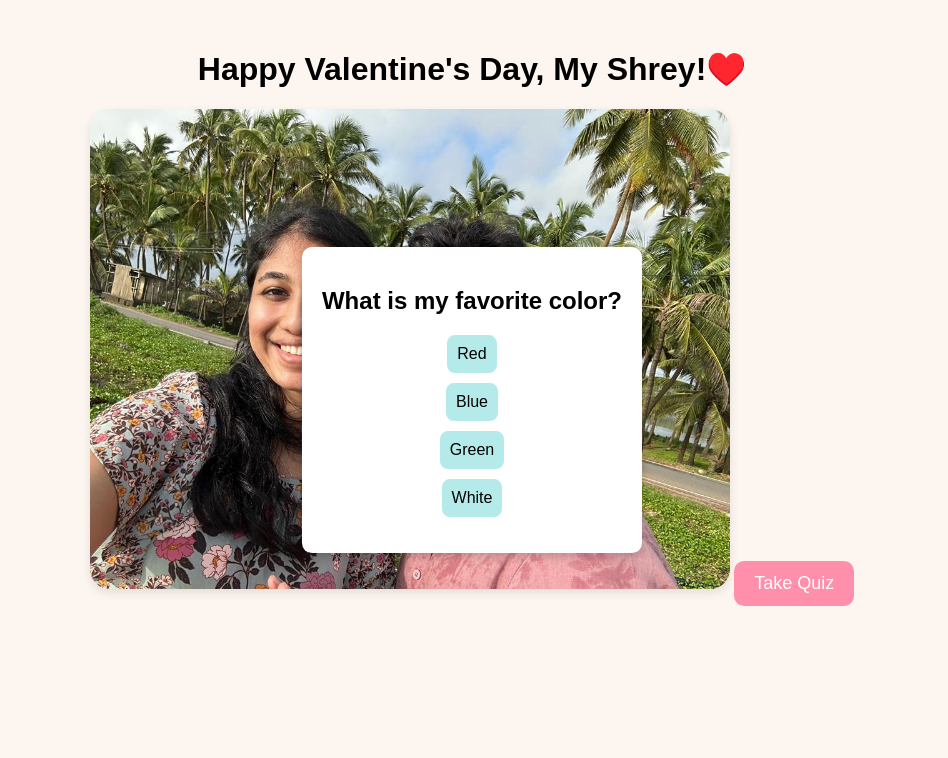
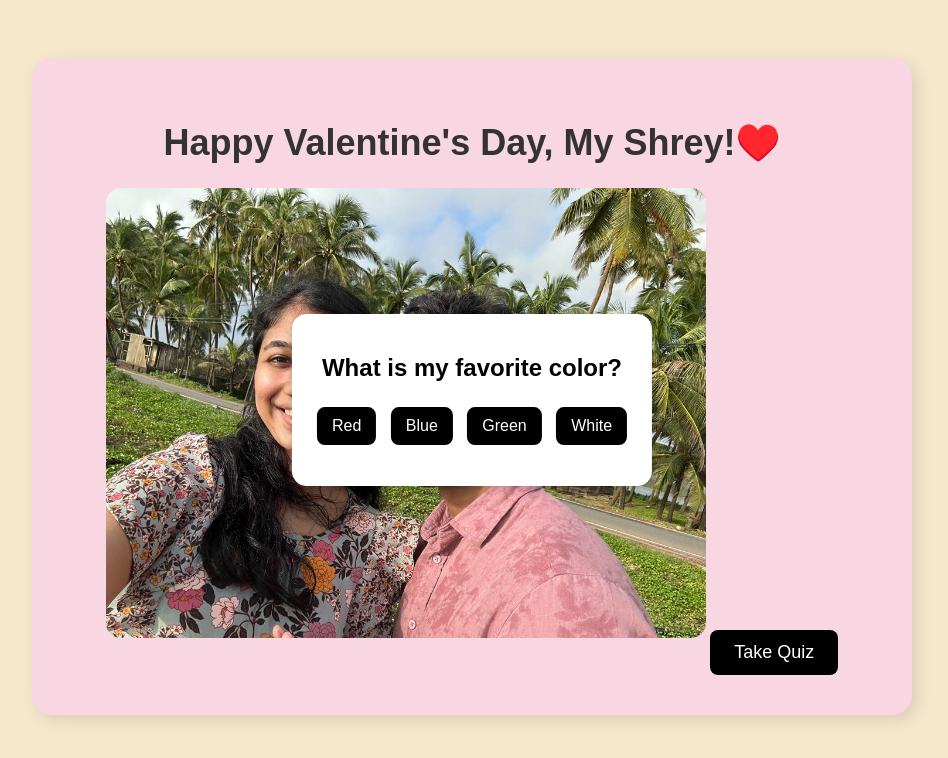
Before and after one commit to Rohan2029/valentines-website, a plain HTML site: page index.html in a window 1280 px wide. Both pictures are taken after a click on the button "Take Quiz". Shown: the whole page, without its empty margins (168-1116 px from the left). Drawn offline with Linux system fonts and the light colour scheme.

Commit message:
Update styles.css

```diff
--- a/styles.css
+++ b/styles.css
@@ -1,37 +1,48 @@
-/* General Styling */
+/* General Styles */
 body {
-    font-family: 'Poppins', sans-serif;
-    background-color: #FDF6F0; /* Soft Pastel Background */
+    background-color: #f5e6cc; /* Beige background */
+    font-family: 'Arial', sans-serif;
     text-align: center;
-    margin: 0;
-    padding: 0;
+    padding: 50px;
 }
 
 /* Home Section */
 .home {
-    margin-top: 50px;
+    max-width: 800px;
+    margin: 0 auto;
+    background-color: #f8d7e3; /* Baby pink */
+    padding: 40px;
+    border-radius: 20px;
+    box-shadow: 5px 5px 15px rgba(0, 0, 0, 0.1);
 }
 
+h1 {
+    font-size: 36px;
+    color: #333;
+}
+
+/* Main Image */
 .main-image {
-    width: 50%;
-    border-radius: 20px;
-    box-shadow: 0px 4px 10px rgba(0, 0, 0, 0.1);
+    width: 100%;
+    max-width: 600px;
+    border-radius: 15px;
+    margin-bottom: 20px;
 }
 
 /* CTA Button */
 .cta-button {
-    background-color: #FF8FAB;
+    background-color: #000; /* Black CTA */
     color: white;
     font-size: 18px;
-    padding: 12px 20px;
+    padding: 12px 24px;
     border: none;
-    border-radius: 10px;
+    border-radius: 8px;
     cursor: pointer;
     transition: 0.3s;
 }
 
 .cta-button:hover {
-    background-color: #FF6B8A;
+    background-color: #333;
 }
 
 /* Quiz Pop-up */
@@ -43,42 +54,35 @@ body {
     transform: translate(-50%, -50%);
     background: white;
     padding: 20px;
-    border-radius: 10px;
+    border-radius: 15px;
     box-shadow: 0 4px 10px rgba(0, 0, 0, 0.2);
 }
 
+/* Quiz Buttons */
 .quiz-box button {
-    display: block;
-    margin: 10px auto;
-    padding: 10px;
+    background-color: #000;
+    color: white;
+    border: none;
+    padding: 10px 15px;
+    margin: 5px;
+    cursor: pointer;
+    border-radius: 8px;
     font-size: 16px;
-    background: #B5EAEA;
-    border: none;
-    border-radius: 8px;
-    cursor: pointer;
     transition: 0.3s;
 }
 
 .quiz-box button:hover {
-    background: #81D4FA;
+    background-color: #444;
 }
 
 /* Gallery */
 .gallery {
     display: none;
-    margin-top: 30px;
-}
-
-.image-container {
-    display: grid;
-    grid-template-columns: repeat(auto-fill, minmax(200px, 1fr));
-    gap: 15px;
-    justify-content: center;
-    padding: 20px;
+    margin-top: 40px;
 }
 
 .image-container img {
-    width: 100%;
-    border-radius: 15px;
-    box-shadow: 0px 3px 10px rgba(0, 0, 0, 0.2);
+    width: 150px;
+    margin: 10px;
+    border-radius: 10px;
 }
```
